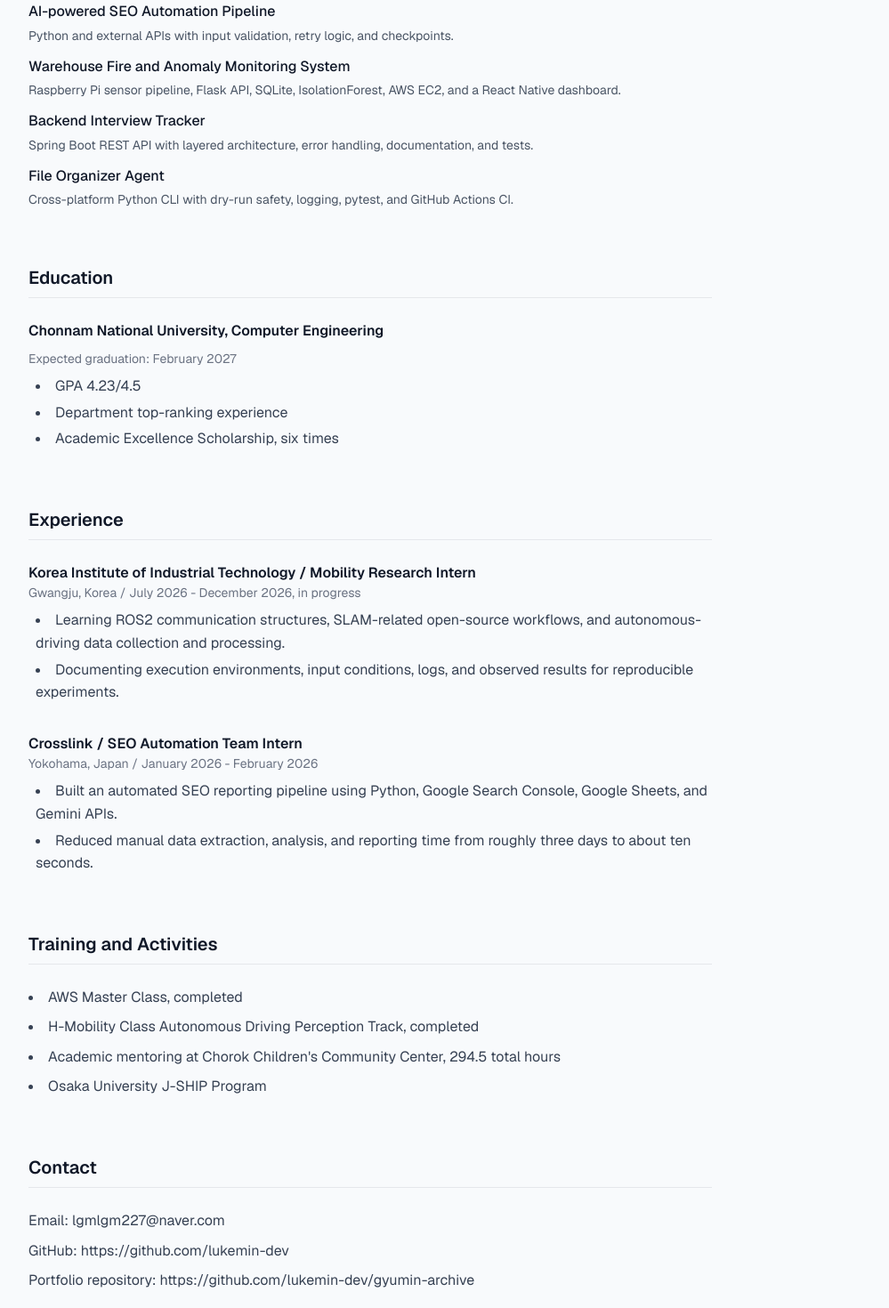
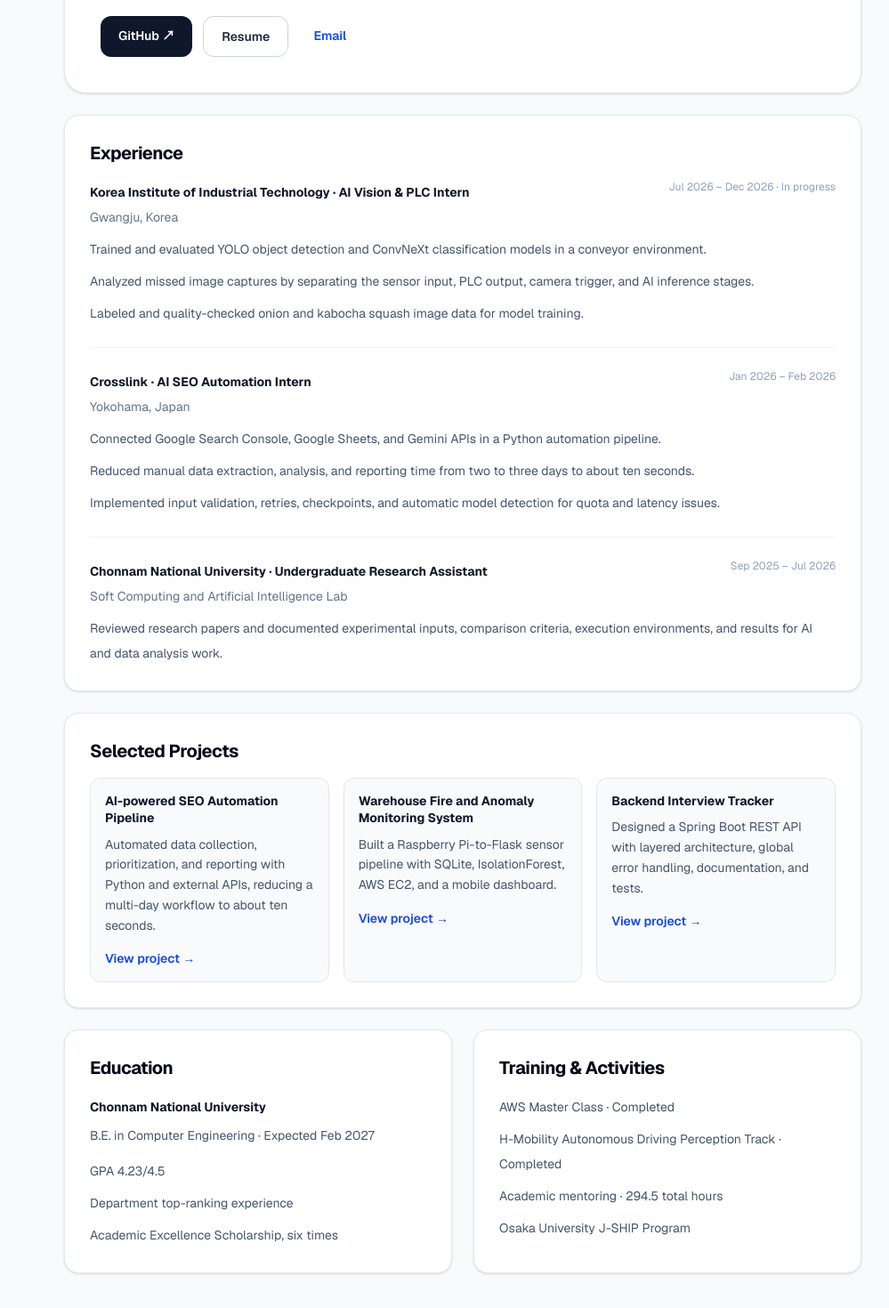
Before and after one commit to lukemin-dev/gyumin-archive, a Next.js app: page /en in a window 1280 px wide. Shown: the part 440-1910 px from the top of the page at 89% size, without its empty margins (120-1119 px from the left). Built offline with nearby package versions, Linux system fonts and the light colour scheme.

Commit message:
Refresh English summary content and design

```diff
--- a/src/app/en/page.tsx
+++ b/src/app/en/page.tsx
@@ -4,196 +4,175 @@
 export const metadata = {
   title: "Gyumin Lee | English Summary",
   description:
-    "English summary of Gyumin Lee's backend, automation, cloud, and mobility software experience.",
+    "English summary of Gyumin Lee's backend, automation, cloud, and AI vision experience.",
 };
 
+const projects = [
+  {
+    href: "/projects/seo-automation",
+    title: "AI-powered SEO Automation Pipeline",
+    description:
+      "Automated data collection, prioritization, and reporting with Python and external APIs, reducing a multi-day workflow to about ten seconds.",
+  },
+  {
+    href: "/projects/warehouse-fire-anomaly-monitor",
+    title: "Warehouse Fire and Anomaly Monitoring System",
+    description:
+      "Built a Raspberry Pi-to-Flask sensor pipeline with SQLite, IsolationForest, AWS EC2, and a mobile dashboard.",
+  },
+  {
+    href: "/projects/backend-interview-tracker",
+    title: "Backend Interview Tracker",
+    description:
+      "Designed a Spring Boot REST API with layered architecture, global error handling, documentation, and tests.",
+  },
+];
+
+function Section({ title, children }: { title: string; children: React.ReactNode }) {
+  return (
+    <section className="rounded-2xl border border-slate-200 bg-white p-6 shadow-sm sm:p-7">
+      <h2 className="text-xl font-bold tracking-tight text-slate-950">{title}</h2>
+      <div className="mt-4 text-sm leading-7 text-slate-600">{children}</div>
+    </section>
+  );
+}
+
 export default function EnglishSummaryPage() {
-  const primaryEducation = profile.education[0];
+  const education = profile.education[0];
 
   return (
-    <div className="space-y-16 max-w-3xl">
-      <section>
-        <h1 className="text-3xl font-bold text-gray-900 mb-2">
+    <div className="mx-auto max-w-4xl">
+      <header className="rounded-3xl border border-slate-200 bg-white p-7 shadow-sm sm:p-10">
+        <p className="text-xs font-bold uppercase tracking-[0.18em] text-blue-600">
+          English Summary
+        </p>
+        <h1 className="mt-4 text-4xl font-bold tracking-tight text-slate-950 sm:text-5xl">
           {profile.nameEn}
         </h1>
-        <p className="text-lg font-medium text-gray-800 mb-4">
-          Computer Engineering student focused on backend systems, automation,
-          cloud infrastructure, and mobility software.
+        <p className="mt-3 text-lg font-semibold text-blue-700">
+          Backend · Cloud · Automation Engineer
         </p>
-        <p className="text-gray-600 leading-relaxed">
-          I build repeatable workflows with clear input rules, observable logs,
-          and failure recovery in mind. During an internship in Japan, I
-          automated an SEO analysis workflow that previously took several days
-          and reduced its execution time to about ten seconds.
+        <p className="mt-5 max-w-3xl text-base leading-8 text-slate-600">
+          I build backend systems and automation workflows with clear input rules,
+          observable logs, and failure recovery in mind. During an internship in
+          Japan, I reduced an SEO analysis and reporting workflow from two to three
+          days to about ten seconds. I am currently working on an AI vision and PLC
+          based agricultural sorting system at the Korea Institute of Industrial Technology.
         </p>
-      </section>
-
-      <section>
-        <h2 className="text-xl font-semibold text-gray-900 mb-6 border-b border-gray-200 pb-2">
-          Selected Projects
-        </h2>
-        <ul className="space-y-3 text-gray-700">
-          <li>
-            <Link
-              href="/projects/seo-automation"
-              className="font-medium text-gray-900 hover:underline underline-offset-4"
-            >
-              AI-powered SEO Automation Pipeline
-            </Link>
-            <p className="text-sm text-gray-600 mt-1">
-              Python and external APIs with input validation, retry logic, and
-              checkpoints.
-            </p>
-          </li>
-          <li>
-            <Link
-              href="/projects/warehouse-fire-anomaly-monitor"
-              className="font-medium text-gray-900 hover:underline underline-offset-4"
-            >
-              Warehouse Fire and Anomaly Monitoring System
-            </Link>
-            <p className="text-sm text-gray-600 mt-1">
-              Raspberry Pi sensor pipeline, Flask API, SQLite, IsolationForest,
-              AWS EC2, and a React Native dashboard.
-            </p>
-          </li>
-          <li>
-            <Link
-              href="/projects/backend-interview-tracker"
-              className="font-medium text-gray-900 hover:underline underline-offset-4"
-            >
-              Backend Interview Tracker
-            </Link>
-            <p className="text-sm text-gray-600 mt-1">
-              Spring Boot REST API with layered architecture, error handling,
-              documentation, and tests.
-            </p>
-          </li>
-          <li>
-            <Link
-              href="/projects/file-organizer-agent"
-              className="font-medium text-gray-900 hover:underline underline-offset-4"
-            >
-              File Organizer Agent
-            </Link>
-            <p className="text-sm text-gray-600 mt-1">
-              Cross-platform Python CLI with dry-run safety, logging, pytest,
-              and GitHub Actions CI.
-            </p>
-          </li>
-        </ul>
-      </section>
-
-      <section>
-        <h2 className="text-xl font-semibold text-gray-900 mb-6 border-b border-gray-200 pb-2">
-          Education
-        </h2>
-        <div className="space-y-2 text-gray-700">
-          <p className="font-semibold text-gray-900">
-            Chonnam National University, Computer Engineering
-          </p>
-          <p className="text-sm text-gray-500">
-            Expected graduation: February 2027
-          </p>
-          <ul className="list-disc list-inside space-y-1 ml-2">
-            <li>GPA {primaryEducation?.gpa ?? "-"}</li>
-            <li>Department top-ranking experience</li>
-            <li>Academic Excellence Scholarship, six times</li>
-          </ul>
-        </div>
-      </section>
-
-      <section>
-        <h2 className="text-xl font-semibold text-gray-900 mb-6 border-b border-gray-200 pb-2">
-          Experience
-        </h2>
-        <div className="space-y-8 text-gray-700">
-          <div>
-            <p className="font-semibold text-gray-900">
-              Korea Institute of Industrial Technology / Mobility Research Intern
-            </p>
-            <p className="text-sm text-gray-500 mb-2">
-              Gwangju, Korea / July 2026 - December 2026, in progress
-            </p>
-            <ul className="list-disc list-inside space-y-1 ml-2">
-              <li>
-                Learning ROS2 communication structures, SLAM-related open-source
-                workflows, and autonomous-driving data collection and processing.
-              </li>
-              <li>
-                Documenting execution environments, input conditions, logs, and
-                observed results for reproducible experiments.
-              </li>
-            </ul>
-          </div>
-
-          <div>
-            <p className="font-semibold text-gray-900">
-              Crosslink / SEO Automation Team Intern
-            </p>
-            <p className="text-sm text-gray-500 mb-2">
-              Yokohama, Japan / January 2026 - February 2026
-            </p>
-            <ul className="list-disc list-inside space-y-1 ml-2">
-              <li>
-                Built an automated SEO reporting pipeline using Python, Google
-                Search Console, Google Sheets, and Gemini APIs.
-              </li>
-              <li>
-                Reduced manual data extraction, analysis, and reporting time
-                from roughly three days to about ten seconds.
-              </li>
-            </ul>
-          </div>
-        </div>
-      </section>
-
-      <section>
-        <h2 className="text-xl font-semibold text-gray-900 mb-6 border-b border-gray-200 pb-2">
-          Training and Activities
-        </h2>
-        <ul className="list-disc list-inside space-y-2 text-gray-700">
-          <li>AWS Master Class, completed</li>
-          <li>H-Mobility Class Autonomous Driving Perception Track, completed</li>
-          <li>
-            Academic mentoring at Chorok Children&apos;s Community Center, 294.5
-            total hours
-          </li>
-          <li>Osaka University J-SHIP Program</li>
-        </ul>
-      </section>
-
-      <section>
-        <h2 className="text-xl font-semibold text-gray-900 mb-6 border-b border-gray-200 pb-2">
-          Contact
-        </h2>
-        <div className="flex flex-col gap-2 text-gray-700">
-          <a
-            href={`mailto:${profile.email}`}
-            className="hover:text-black hover:underline w-fit"
-          >
-            Email: {profile.email}
-          </a>
+        <div className="mt-7 flex flex-wrap gap-3">
           <a
             href={profile.github}
             target="_blank"
             rel="noopener noreferrer"
-            className="hover:text-black hover:underline w-fit"
+            className="rounded-xl bg-slate-900 px-5 py-3 text-sm font-semibold text-white hover:bg-slate-800"
           >
-            GitHub: {profile.github}
+            GitHub ↗
           </a>
-          {profile.portfolioRepo && (
-            <a
-              href={profile.portfolioRepo}
-              target="_blank"
-              rel="noopener noreferrer"
-              className="hover:text-black hover:underline w-fit"
-            >
-              Portfolio repository: {profile.portfolioRepo}
-            </a>
-          )}
+          <Link
+            href="/resume"
+            className="rounded-xl border border-slate-300 px-5 py-3 text-sm font-semibold text-slate-800 hover:bg-slate-50"
+          >
+            Resume
+          </Link>
+          <a
+            href={`mailto:${profile.email}`}
+            className="rounded-xl px-4 py-3 text-sm font-semibold text-blue-700 hover:bg-blue-50"
+          >
+            Email
+          </a>
         </div>
-      </section>
+      </header>
+
+      <div className="mt-6 grid gap-6">
+        <Section title="Experience">
+          <div className="space-y-6">
+            <div>
+              <div className="flex flex-col gap-1 sm:flex-row sm:items-start sm:justify-between">
+                <div>
+                  <h3 className="font-bold text-slate-900">
+                    Korea Institute of Industrial Technology · AI Vision & PLC Intern
+                  </h3>
+                  <p className="mt-1 text-sm text-slate-500">Gwangju, Korea</p>
+                </div>
+                <span className="text-xs text-slate-400">Jul 2026 – Dec 2026 · In progress</span>
+              </div>
+              <ul className="mt-3 space-y-2">
+                <li>Trained and evaluated YOLO object detection and ConvNeXt classification models in a conveyor environment.</li>
+                <li>Analyzed missed image captures by separating the sensor input, PLC output, camera trigger, and AI inference stages.</li>
+                <li>Labeled and quality-checked onion and kabocha squash image data for model training.</li>
+              </ul>
+            </div>
+
+            <div className="border-t border-slate-100 pt-6">
+              <div className="flex flex-col gap-1 sm:flex-row sm:items-start sm:justify-between">
+                <div>
+                  <h3 className="font-bold text-slate-900">Crosslink · AI SEO Automation Intern</h3>
+                  <p className="mt-1 text-sm text-slate-500">Yokohama, Japan</p>
+                </div>
+                <span className="text-xs text-slate-400">Jan 2026 – Feb 2026</span>
+              </div>
+              <ul className="mt-3 space-y-2">
+                <li>Connected Google Search Console, Google Sheets, and Gemini APIs in a Python automation pipeline.</li>
+                <li>Reduced manual data extraction, analysis, and reporting time from two to three days to about ten seconds.</li>
+                <li>Implemented input validation, retries, checkpoints, and automatic model detection for quota and latency issues.</li>
+              </ul>
+            </div>
+
+            <div className="border-t border-slate-100 pt-6">
+              <div className="flex flex-col gap-1 sm:flex-row sm:items-start sm:justify-between">
+                <div>
+                  <h3 className="font-bold text-slate-900">
+                    Chonnam National University · Undergraduate Research Assistant
+                  </h3>
+                  <p className="mt-1 text-sm text-slate-500">Soft Computing and Artificial Intelligence Lab</p>
+                </div>
+                <span className="text-xs text-slate-400">Sep 2025 – Jul 2026</span>
+              </div>
+              <p className="mt-3">
+                Reviewed research papers and documented experimental inputs, comparison criteria,
+                execution environments, and results for AI and data analysis work.
+              </p>
+            </div>
+          </div>
+        </Section>
+
+        <Section title="Selected Projects">
+          <div className="grid gap-4 md:grid-cols-3">
+            {projects.map((project) => (
+              <Link
+                key={project.href}
+                href={project.href}
+                className="rounded-xl border border-slate-200 bg-slate-50 p-4 transition-colors hover:border-blue-200 hover:bg-blue-50"
+              >
+                <h3 className="font-bold leading-snug text-slate-900">{project.title}</h3>
+                <p className="mt-2 text-sm leading-relaxed text-slate-600">{project.description}</p>
+                <p className="mt-4 text-sm font-semibold text-blue-700">View project →</p>
+              </Link>
+            ))}
+          </div>
+        </Section>
+
+        <div className="grid gap-6 md:grid-cols-2">
+          <Section title="Education">
+            <h3 className="font-bold text-slate-900">Chonnam National University</h3>
+            <p className="mt-1">B.E. in Computer Engineering · Expected Feb 2027</p>
+            <ul className="mt-3 space-y-2">
+              <li>GPA {education?.gpa ?? "-"}</li>
+              <li>Department top-ranking experience</li>
+              <li>Academic Excellence Scholarship, six times</li>
+            </ul>
+          </Section>
+
+          <Section title="Training & Activities">
+            <ul className="space-y-2">
+              <li>AWS Master Class · Completed</li>
+              <li>H-Mobility Autonomous Driving Perception Track · Completed</li>
+              <li>Academic mentoring · 294.5 total hours</li>
+              <li>Osaka University J-SHIP Program</li>
+            </ul>
+          </Section>
+        </div>
+      </div>
     </div>
   );
 }
```
